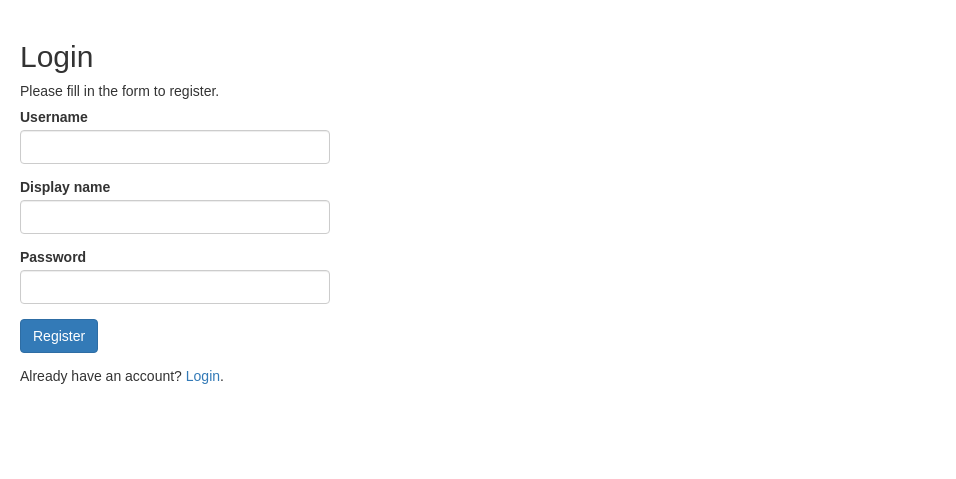
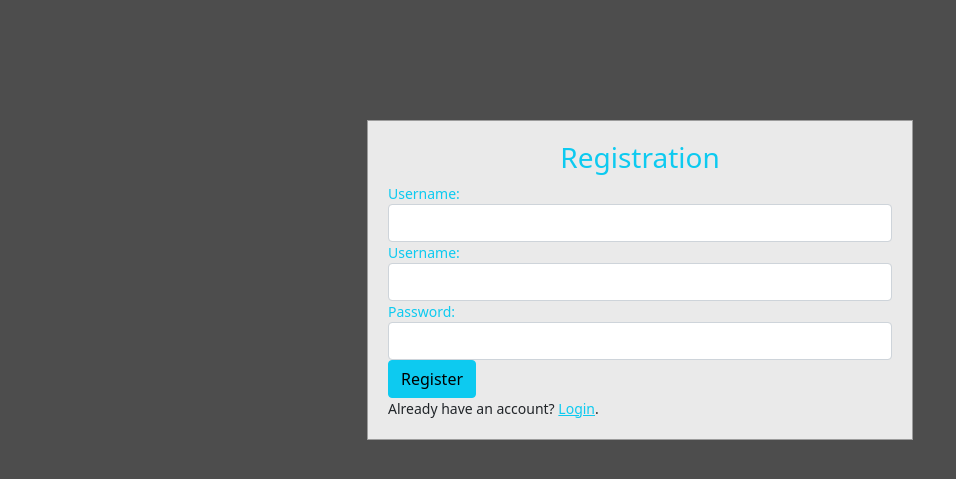
Before and after one commit to ClaudioPaonessa/MoFLeague, a PHP site: page /auth/register in a window 1280 px wide. Shown: the top 479 px of the page, without its empty margins (0-956 px from the left). Run offline with PHP 8.4, Linux system fonts and the light colour scheme; a stand-in replaces the project's code that opens the database connection.

Commit message:
update registraton and login form

```diff
--- a/auth/register.php
+++ b/auth/register.php
@@ -50,6 +50,8 @@ if($_SERVER["REQUEST_METHOD"] == "POST"){
         {
             $res = $pdo->prepare($sql);
             $res->execute($values);
+
+            header("location: /auth/login");
         }
         catch (PDOException $e)
         {
@@ -64,38 +66,52 @@ if($_SERVER["REQUEST_METHOD"] == "POST"){
 <html lang="en">
 <head>
     <meta charset="UTF-8">
-    <title>Login</title>
-    <link rel="stylesheet" href="https://maxcdn.bootstrapcdn.com/bootstrap/3.3.7/css/bootstrap.css">
+    <title>MoF - Register</title>
+    <!-- Bootstrap core CSS -->
+    <link href="https://cdn.jsdelivr.net/npm/bootstrap@5.0.0-beta2/dist/css/bootstrap.min.css" rel="stylesheet" integrity="sha384-BmbxuPwQa2lc/FVzBcNJ7UAyJxM6wuqIj61tLrc4wSX0szH/Ev+nYRRuWlolflfl" crossorigin="anonymous" />
+    <!-- Custom styles for this template -->
+    <link href="../custom.css" rel="stylesheet" />
+
     <style type="text/css">
-        body{ font: 14px sans-serif; }
-        .wrapper{ width: 350px; padding: 20px; }
+        body {
+            background-color: #4D4D4D;
+        }
     </style>
 </head>
 <body>
-    <div class="wrapper">
-        <h2>Login</h2>
-        <p>Please fill in the form to register.</p>
-        <form action="<?php echo htmlspecialchars($_SERVER["PHP_SELF"]); ?>" method="post">
+    <div id="login">
+        <div class="container">
+            <div id="login-row" class="row justify-content-center align-items-center">
+                <div id="login-column" class="col-md-6">
+                    <div id="login-box" class="col-md-12">
+                        <form id="login-form" form action="<?php echo htmlspecialchars($_SERVER["PHP_SELF"]); ?>" method="post">
+                            <h3 class="text-center text-info">Registration</h3>
                             <div class="form-group <?php echo (!empty($username_err)) ? 'has-error' : ''; ?>">
-                <label>Username</label>
-                <input type="text" name="username" class="form-control" value="<?php echo $username; ?>">
+                                <label for="username" class="text-info">Username:</label><br>
+                                <input type="text" name="username" id="username" class="form-control" value="<?php echo $username; ?>">
                                 <span class="help-block"><?php echo $username_err; ?></span>
                             </div>
                             <div class="form-group <?php echo (!empty($display_name_err)) ? 'has-error' : ''; ?>">
-                <label>Display name</label>
-                <input type="text" name="display_name" class="form-control" value="<?php echo $display_name; ?>">
+                                <label for="display_name" class="text-info">Username:</label><br>
+                                <input type="text" name="display_name" id="display_name" class="form-control" value="<?php echo $display_name; ?>">
                                 <span class="help-block"><?php echo $display_name_err; ?></span>
                             </div>
                             <div class="form-group <?php echo (!empty($password_err)) ? 'has-error' : ''; ?>">
-                <label>Password</label>
-                <input type="password" name="password" class="form-control">
+                                <label for="password" class="text-info">Password:</label><br>
+                                <input type="text" name="password" id="password" class="form-control">
                                 <span class="help-block"><?php echo $password_err; ?></span>
                             </div>
                             <div class="form-group">
-                <input type="submit" class="btn btn-primary" value="Register">
+                                <input type="submit" name="submit" class="btn btn-info btn-md" value="Register">
                             </div>
-            <p>Already have an account? <a href="/auth/login">Login</a>.</p>
+                            <div id="register-link" class="text-right">
+                                <span>Already have an account? <a href="/auth/register" class="text-info">Login</a>.</span>
+                            </div>
                         </form>
+                    </div>
+                </div>
+            </div>
+        </div>
     </div>
 </body>
 </html>
```
Also changed, not shown: auth/login.php (+7 -9 lines). Lines whose indentation alone changed are shown as unchanged.
